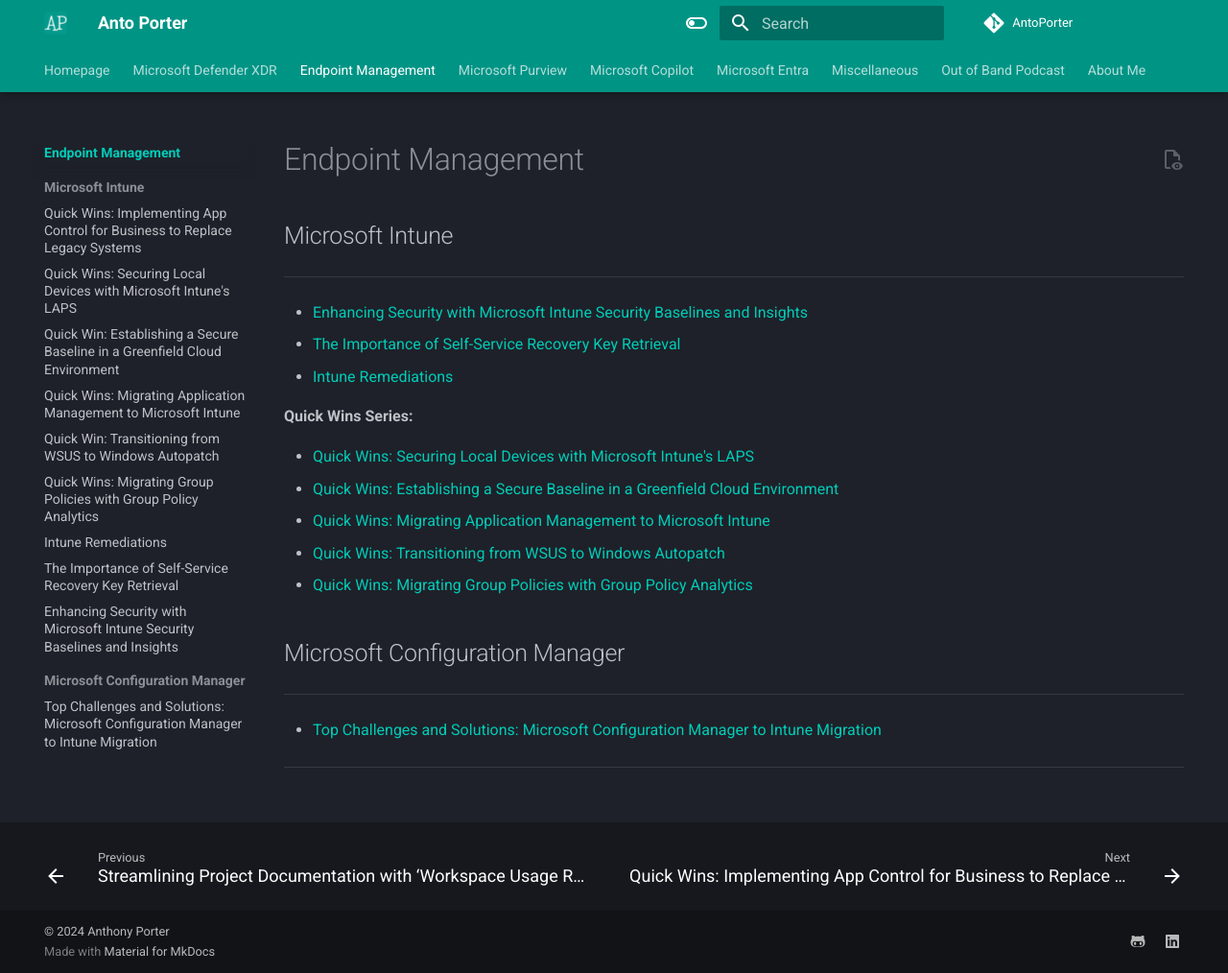
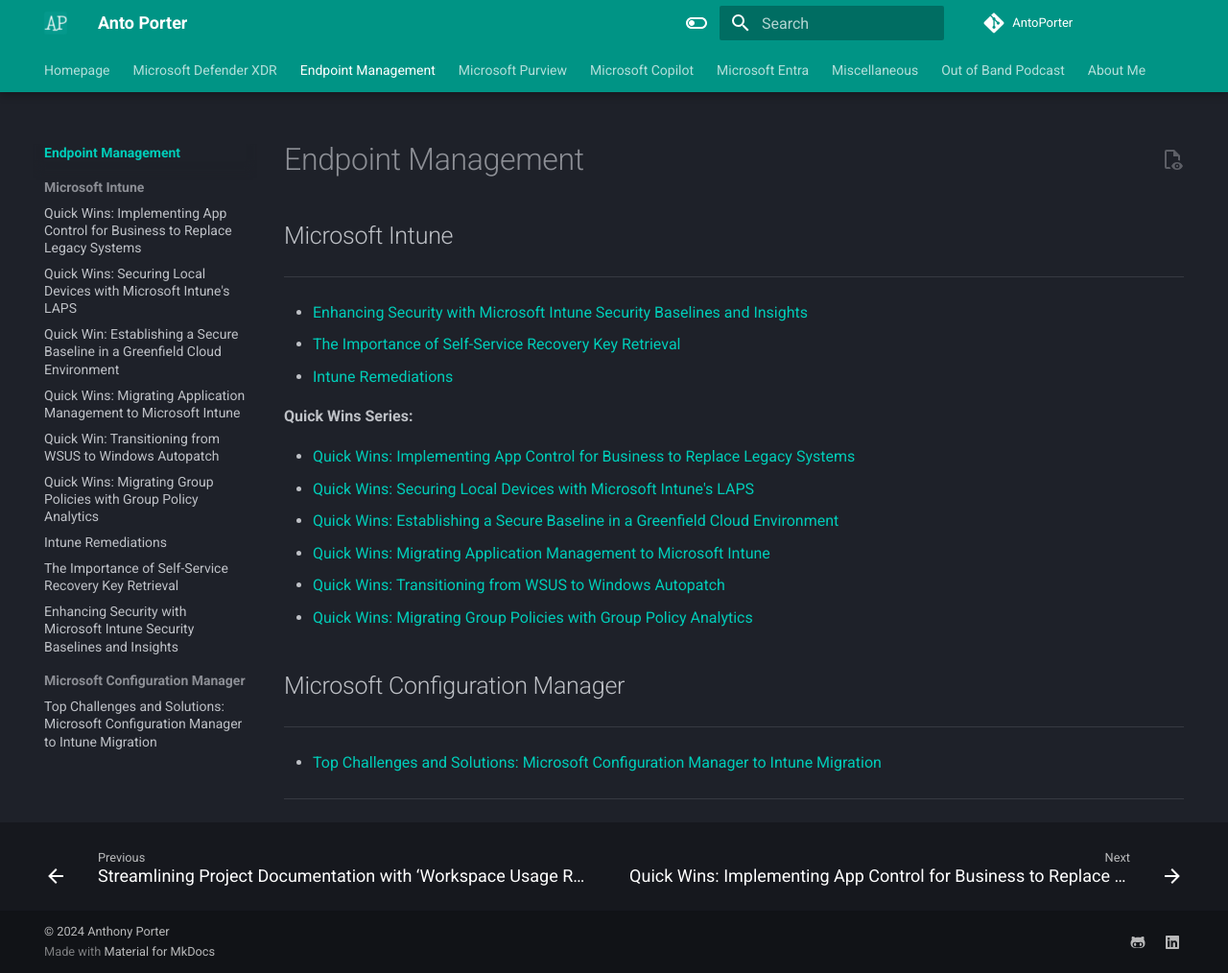
Before and after one commit to AntoPorter/antoporter.github.io, an MkDocs documentation site: the page built from docs/endpoint/index.md, in a window 1280 px wide and 1014 px high. Shown: the whole window at 96% size. Built offline with MkDocs 1.6.1 and Material for MkDocs 9.7.7, drawn with Linux system fonts in a browser that asks for light colours; comment, search, counter and statistics services are not loaded.

Commit message:
Update index.md

```diff
--- a/docs/endpoint/index.md
+++ b/docs/endpoint/index.md
@@ -10,6 +10,7 @@
 
 **Quick Wins Series:**
 
+- [Quick Wins: Implementing App Control for Business to Replace Legacy Systems](./intune/quickwins-appcontrolforbusiness.md)
 - [Quick Wins: Securing Local Devices with Microsoft Intune's LAPS](./intune/quickwins-laps.md)
 - [Quick Wins: Establishing a Secure Baseline in a Greenfield Cloud Environment](./intune/quickwins-securitybaselines.md)
 - [Quick Wins: Migrating Application Management to Microsoft Intune](./intune/quickwins-applications.md)
```
